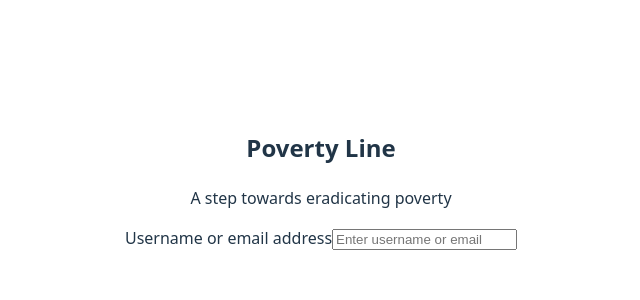
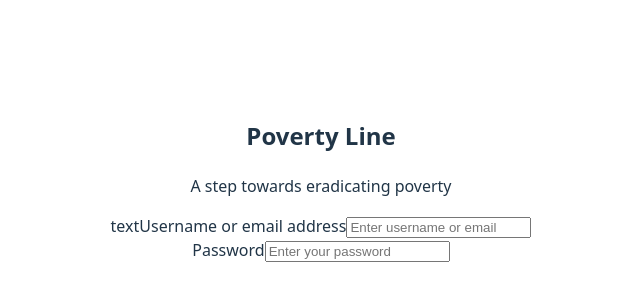
Before and after one commit to KenRobertOchieng/The-Poverty-Line-Project, a React (Vite) app: page / in a window 1280 px wide. Shown: the part 220-520 px from the top of the page, without its empty margins (319-959 px from the left). Built offline with nearby package versions, Linux system fonts and the light colour scheme.

Commit message:
Password input

```diff
--- a/frontend/src/components/LoginForm.jsx
+++ b/frontend/src/components/LoginForm.jsx
@@ -11,10 +11,14 @@ function LoginForm() {
             </div>
         </div>
         <form className='login-form'>
-            <div className='form-group'>
+            <div className='form-group'>text
                 <label htmlFor="username or email address" className='form-label'>Username or email address</label>
                 <input type="text" id='username or email'  name='username or email' placeholder='Enter username or email' className='form-input'/>
                     </div>
+            <div className='form-group'>
+                <label htmlFor="password" className='form-label'>Password</label>
+                <input type="password" name="password" id="password"  placeholder='Enter your password ' className='form-input'/>
+            </div>
         </form>
     </div>
   )
```
